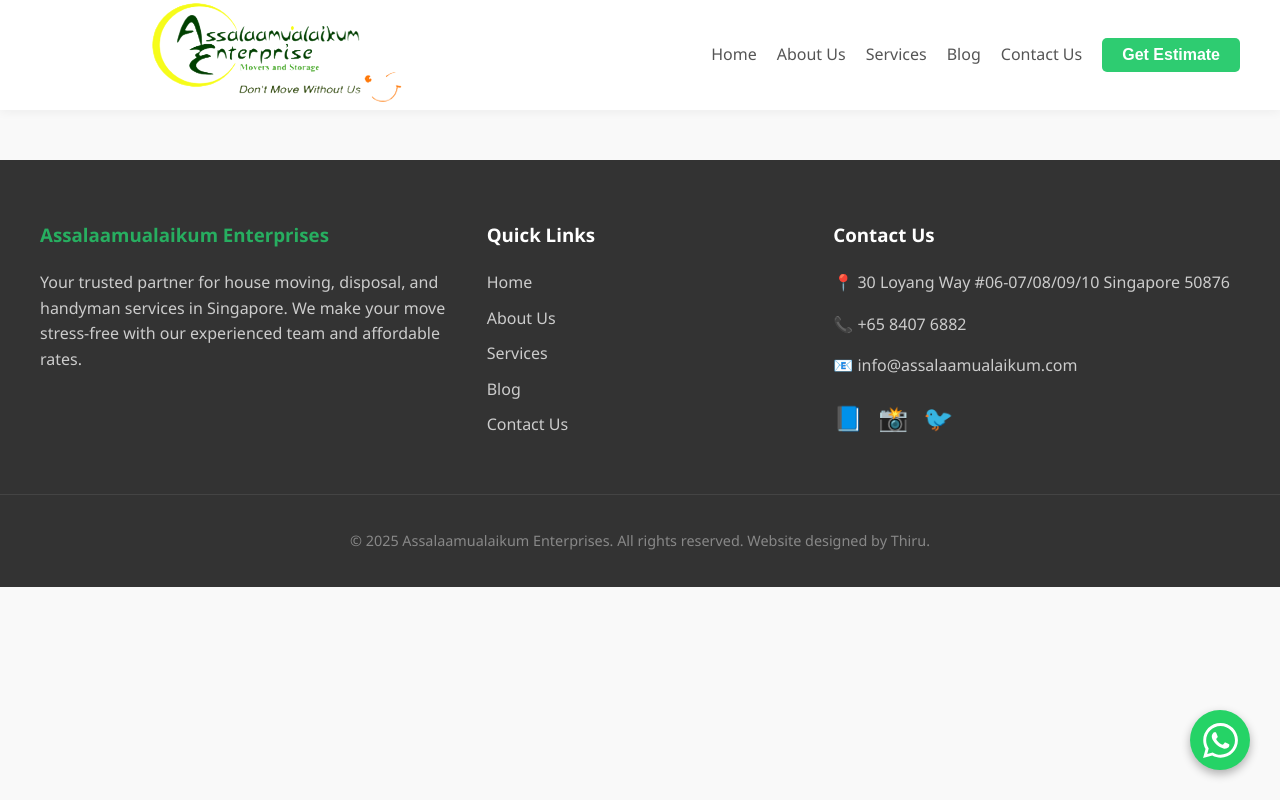
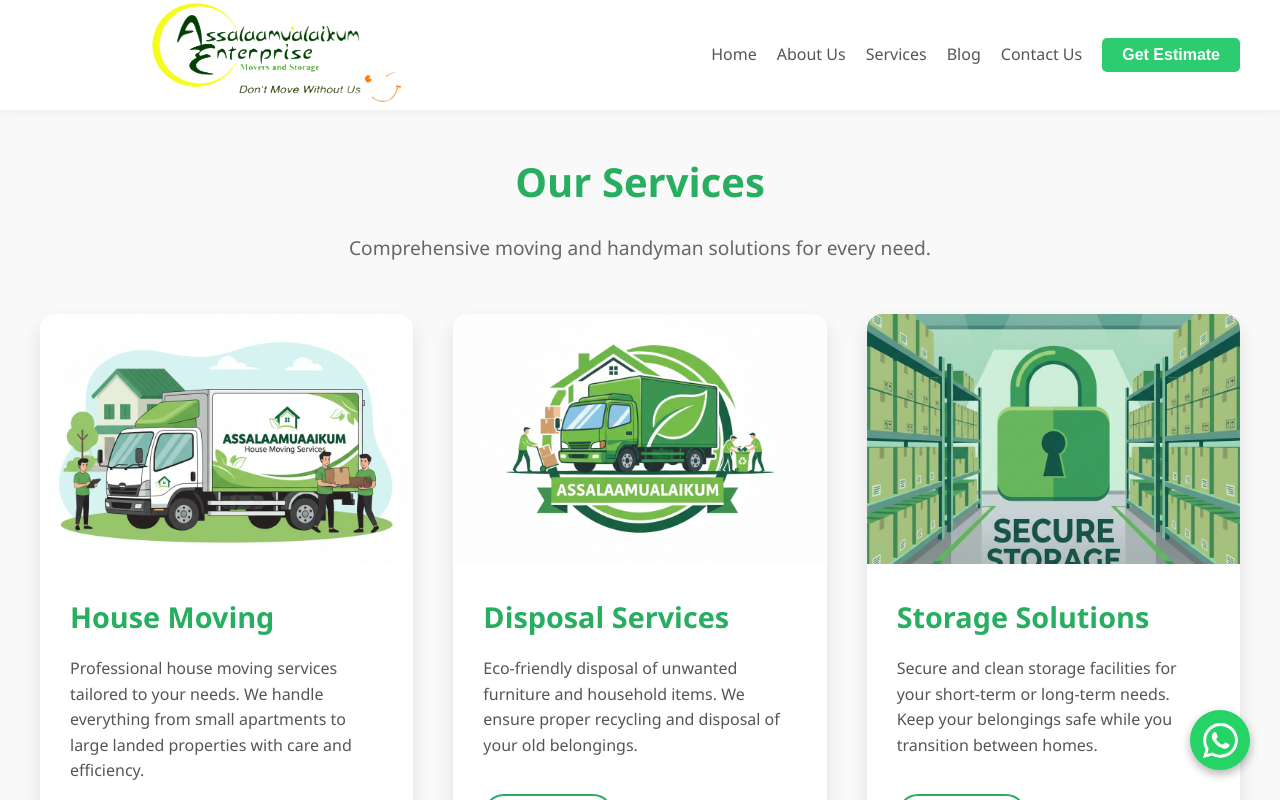
Before and after one commit to thiruAji/AE-Logistics, a React (Vite) app in the folder client/: page /AE-Logistics/services in a window 1280 px wide. Shown: the top 800 px of the page. Built offline with nearby package versions, Linux system fonts and the light colour scheme.

Commit message:
Fix service images and routing for GitHub Pages

```diff
--- a/client/src/App.jsx
+++ b/client/src/App.jsx
@@ -16,7 +16,7 @@
 function App() {
   return (
     <HelmetProvider>
-      <Router>
+      <Router basename="/AE-Logistics">
         <StructuredData />
         <div className="app-container">
           <Navbar />
--- a/client/src/pages/Services.jsx
+++ b/client/src/pages/Services.jsx
@@ -8,25 +8,25 @@
             id: 1,
             title: "House Moving",
             description: "Professional house moving services tailored to your needs. We handle everything from small apartments to large landed properties with care and efficiency.",
-            image: "/assets/service-moving.png"
+            image: `${import.meta.env.BASE_URL}assets/service-moving.png`
         },
         {
             id: 2,
             title: "Disposal Services",
             description: "Eco-friendly disposal of unwanted furniture and household items. We ensure proper recycling and disposal of your old belongings.",
-            image: "/assets/service-disposal.png"
+            image: `${import.meta.env.BASE_URL}assets/service-disposal.png`
         },
         {
             id: 3,
             title: "Storage Solutions",
             description: "Secure and clean storage facilities for your short-term or long-term needs. Keep your belongings safe while you transition between homes.",
-            image: "/assets/service-storage.png"
+            image: `${import.meta.env.BASE_URL}assets/service-storage.png`
         },
         {
             id: 4,
             title: "Professional Packing",
             description: "Expert packing services using high-quality materials. We wrap your fragile items, electronics, and furniture to prevent any damage during transit.",
-            image: "/assets/service-packing.png"
+            image: `${import.meta.env.BASE_URL}assets/service-packing.png`
         }
     ];
 
```
